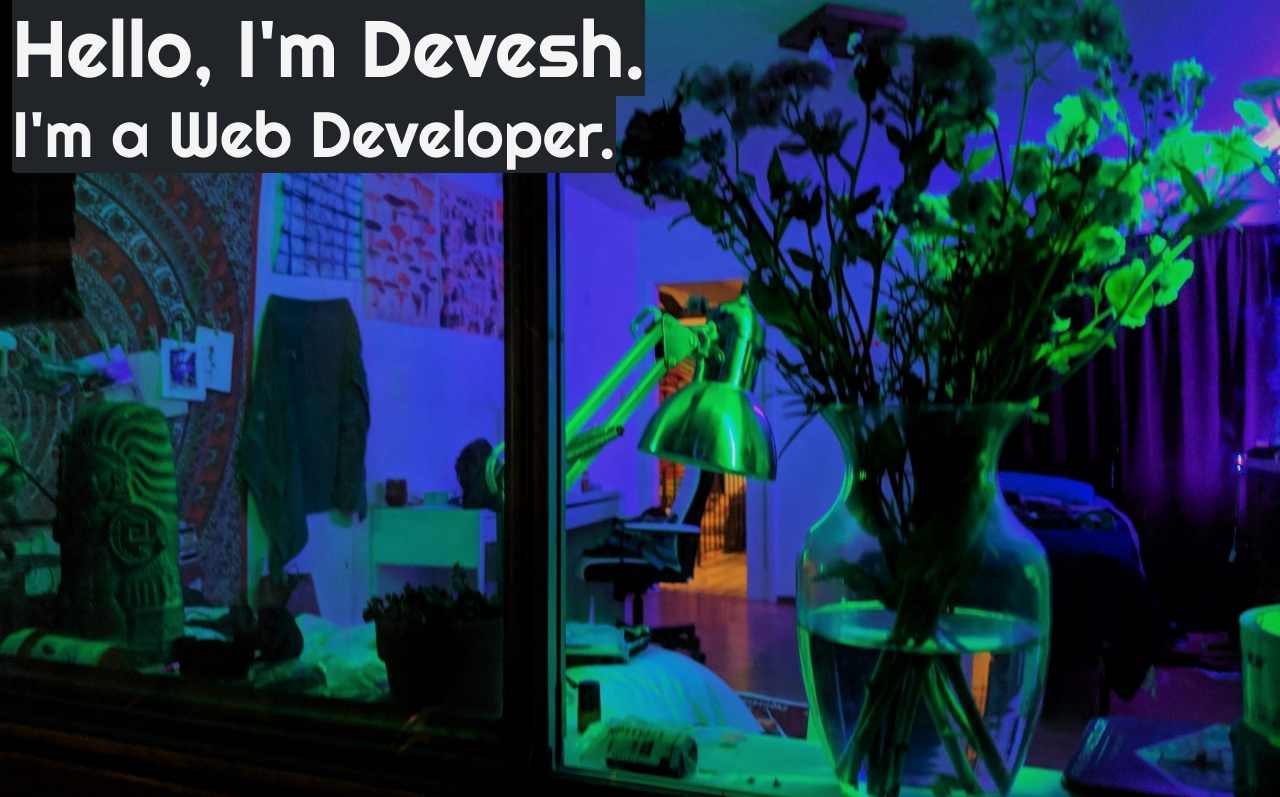
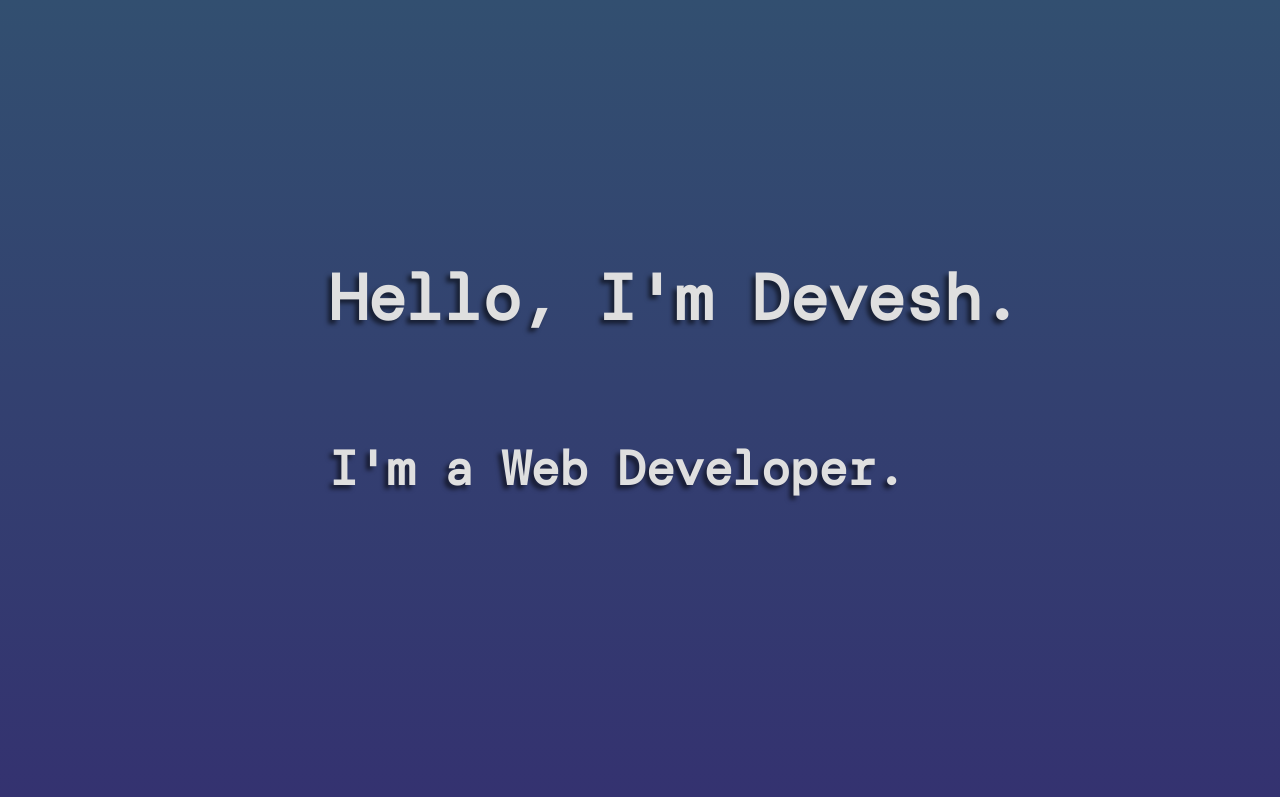
Before and after one commit to devesh-venkatesh/devesh-venkatesh.github.io, a plain HTML site: page index.html in a window 1280 px wide. Shown: the top 797 px of the page. Drawn offline with nearby package versions, Linux system fonts and the light colour scheme.

Commit message:
tried some updates

```diff
--- a/index.html
+++ b/index.html
@@ -14,17 +14,18 @@
     <link rel="stylesheet" href="style.css">
 
     <link rel="preconnect" href="https://fonts.gstatic.com">
-    <link href="https://fonts.googleapis.com/css2?family=Righteous&display=swap" rel="stylesheet">
+    <link rel="preconnect" href="https://fonts.gstatic.com">
+    <link href="https://fonts.googleapis.com/css2?family=DM+Mono&display=swap" rel="stylesheet">
   </head>
   <body>
 
     <div class="container-fluid vh-100 shadow" id="intro">
-      <h1 class="bg-dark mb-0">Hello, I'm Devesh.</h1>
-      <h2 class="bg-dark mt-0 rounded-bottom">I'm a Web Developer.</h2>
+      <h1 id="intro-title">Hello, I'm Devesh.</h1>
+      <h2 id="intro-subtitle">I'm a Web Developer.</h2>
     </div>
 
-    <div class="container-fluid min-vh-20" id="projects">
-      <h1 class="text-center bg-dark mb-0 rounded-bottom">Here are some of my projects.</h1>
+    <div class="container-fluid vh-100" id="projects">
+      <h1 >Here are some of my projects.</h1>
 
       <div class="row row-cols-1 row-cols-md-4 g-4 p-3 text-center">
 
@@ -44,7 +45,7 @@
     </div>
 
     <div class="container-fluid vh-100" id="music">
-      <h1 class="bg-dark text-end rounded-bottom">Heres some of my music.</h1>
+      <h1>Heres some of my music.</h1>
 
       <div class="row row-cols-1 row-cols-md-4 g-4 p-3">
 
--- a/style.css
+++ b/style.css
@@ -1,55 +1,104 @@
 h1 {
-  font-family: 'Righteous', cursive;
-  font-size: 500%;
+  font-family: 'DM Mono', monospace;
+  font-size: 4em;
   width: fit-content;
 
-  color: whitesmoke;
+  color: #dfdfdf;
+  font-weight: bold;
+
+  text-shadow: -4px 4px 4px rgba(0, 0, 0, 0.55);
 }
 
 h2 {
-  font-family: 'Righteous', cursive;
+  font-family: 'DM Mono', monospace;
   font-size: 400%;
   width: fit-content;
 
-  color: whitesmoke;
+  color: #dfdfdf;
+  font-weight: bold;
+  text-shadow: -4px 4px 4px rgba(0, 0, 0, 0.55);
 }
 
 .songs {
-  font-family: 'Righteous', cursive;
+  font-family: 'DM Mono', monospace;
   font-size: 200%;
   width: fit-content;
-  color: whitesmoke;
+  color: #dfdfdf;
+  font-weight: bold;
+  text-shadow: -4px 4px 4px rgba(0, 0, 0, 0.55);
 }
 
 #intro {
   /* The image used */
-  background-image: url(images/bedroom.jpg);
+  background: linear-gradient(180deg, #324f70 0%, #343270 100%);
 
   /* Full height */
   height: 100%;
 
-  /* Create the parallax scrolling effect */
+  /* Create the parallax scrolling effect
   background-attachment: fixed;
   background-position: center;
   background-repeat: no-repeat;
-  background-size: cover;
+  background-size: cover; */
+}
+
+#intro-title {
+  position: relative;
+  width: 70%;
+  height: 97px;
+  left: 317px;
+  top: 250px;
+
+  font-family: 'DM Mono', monospace;
+  font-style: normal;
+  font-weight: bold;
+  font-size: 4em;
+  line-height: 63px;
+  display: flex;
+  align-items: center;
+
+  color: #dfdfdf;
+
+  text-shadow: -4px 4px 4px rgba(0, 0, 0, 0.55);
+}
+
+#intro-subtitle {
+  position: relative;
+  width: 70%;
+  height: 97px;
+  left: 317px;
+  top: 315px;
+
+  font-family: 'DM Mono', monospace;
+  font-style: normal;
+  font-weight: bold;
+  font-size: 3em;
+  line-height: 47px;
+  display: flex;
+  align-items: center;
+
+  color: #dfdfdf;
+
+  text-shadow: -4px 4px 4px rgba(0, 0, 0, 0.55);
 }
 
 #projects {
-  background-image: url(images/field.jpg);
+  font-family: 'DM Mono', monospace;
+  background: linear-gradient(180deg, #343270 0%, #343270 0.01%, #326e70 100%);
   height: 100%;
 }
 
 #music {
   /* The image used */
-  background-image: url(images/bedroom.jpg);
+  font-family: 'DM Mono', monospace;
+  background: linear-gradient(180deg, #326e70 0%, #4f7db0 100%);
 
   /* Full height */
   height: 100%;
 
-  /* Create the parallax scrolling effect */
+  /* Create the parallax scrolling effect
   background-attachment: fixed;
   background-position: center;
   background-repeat: no-repeat;
-  background-size: cover;
+  background-size: cover; */
 }
```
